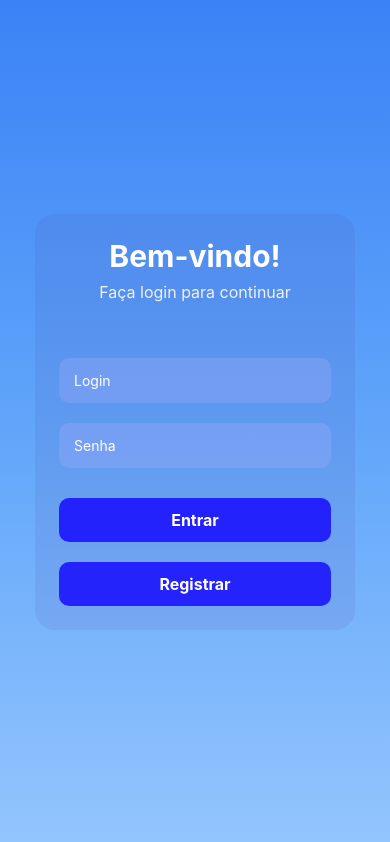
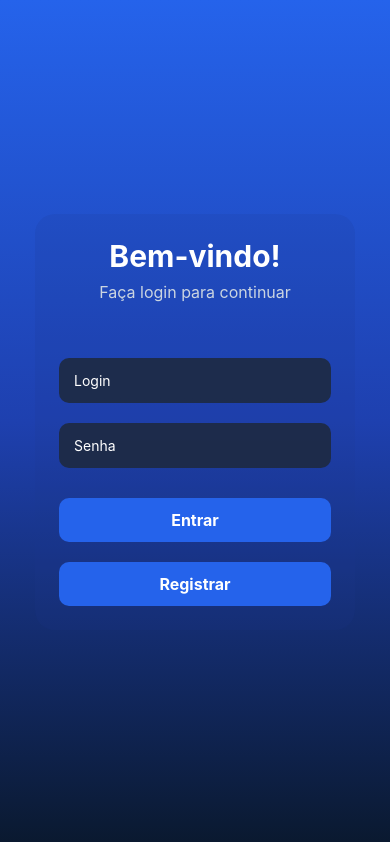
Before and after one commit to WillianPontes-prog/Digital-Funcionario, a React Native app: screen /Recursos in a window 390 px wide. Built offline with nearby package versions, Linux system fonts and the light colour scheme; what react-native-calendars would draw is missing.

Commit message:
corisis mais a

```diff
--- a/screens/ChatScreen.js
+++ b/screens/ChatScreen.js
@@ -1,6 +1,7 @@
 import React, { useState, useRef } from 'react';
 import { View, TextInput, Image, StyleSheet, FlatList, Text, Keyboard, TouchableOpacity } from 'react-native';
 import { Ionicons } from '@expo/vector-icons';
+import { LinearGradient } from 'expo-linear-gradient';
 import { COLORS } from './colors';
 
 export default function ChatScreen() {
@@ -23,6 +24,7 @@ export default function ChatScreen() {
   };
 
   return (
+    <LinearGradient colors={COLORS.gradient} style={styles.background}>
       <View style={styles.container}>
         <View style={styles.avatarContainer}>
           <Image
@@ -62,13 +64,17 @@ export default function ChatScreen() {
           </View>
         </View>
       </View>
+    </LinearGradient>
   );
 }
 
 const styles = StyleSheet.create({
+  background: {
+    flex: 1,
+  },
   container: {
     flex: 1,
-    backgroundColor: COLORS.gradient[2], // fundo claro do degradê
+    backgroundColor: 'transparent', // para mostrar o LinearGradient atrás
   },
   avatarContainer: {
     alignItems: 'center',
@@ -99,13 +105,16 @@ const styles = StyleSheet.create({
     backgroundColor: COLORS.buttonBg,
     alignSelf: 'flex-end',
     borderRadius: 16,
-    padding: 10,
+    padding: 12,
     marginVertical: 4,
     maxWidth: '80%',
+    shadowColor: COLORS.buttonBg,
+    shadowOpacity: 0.15,
+    shadowOffset: { width: 0, height: 2 },
+    shadowRadius: 4,
+    elevation: 2,
   },
-  userBubble: {
-    // Personalize se quiser
-  },
+  userBubble: {},
   messageText: {
     color: COLORS.white,
     fontSize: 16,
--- a/screens/FunctionScreen.js
+++ b/screens/FunctionScreen.js
@@ -181,7 +181,7 @@ const styles = StyleSheet.create({
     padding: 20,
   },
   box: {
-    backgroundColor: 'rgba(255,255,255,0.85)',
+    backgroundColor: COLORS.boxBg,
     borderRadius: 10,
     padding: 14,
     marginTop: 20,
@@ -192,43 +192,43 @@ const styles = StyleSheet.create({
     elevation: 2,
   },
   activeBox: {
-    backgroundColor: 'rgba(59,130,246,0.12)',
+    backgroundColor: COLORS.inputBg, // caixa aberta fica mais escura e com mais contraste
   },
   boxTitle: {
     fontSize: 18,
     fontWeight: 'bold',
-    color: '#1e3a8a',
+    color: COLORS.white,
   },
   boxContent: {
     marginTop: 10,
     padding: 20,
-    backgroundColor: 'rgba(255,255,255,0.95)',
+    backgroundColor: COLORS.inputBg, // fundo da área aberta também escuro para contraste
     borderRadius: 10,
   },
   input: {
-    backgroundColor: '#f1f5f9',
+    backgroundColor: COLORS.whiteSoft,
     padding: 12,
     borderRadius: 8,
     marginBottom: 10,
-    color: '#1e293b',
+    color: COLORS.gradient[2],
     fontSize: 15,
     borderWidth: 1,
-    borderColor: '#cbd5e1',
+    borderColor: COLORS.boxBg,
   },
   button: {
-    backgroundColor: '#2563eb',
+    backgroundColor: COLORS.buttonBg,
     padding: 12,
     borderRadius: 8,
     alignItems: 'center',
     marginTop: 10,
   },
   buttonText: {
-    color: '#fff',
+    color: COLORS.white,
     fontWeight: 'bold',
     fontSize: 16,
   },
   sectionText: {
-    color: '#1e293b',
+    color: COLORS.whiteSoft,
     fontSize: 15,
   },
 });
--- a/screens/colors.js
+++ b/screens/colors.js
@@ -1,9 +1,9 @@
 export const COLORS = {
-  gradient: ['#3b82f6', '#60a5fa', '#93c5fd'],
-  boxBg: 'rgba(81, 61, 150, 0.1)',
-  inputBg: 'rgba(178, 173, 252, 0.25)',
-  buttonBg: 'rgba(17, 0, 255, 0.79)',
+  gradient: ['#2563eb', '#1e40af', '#0a192f'], // azul escuro para mais contraste
+  boxBg: 'rgba(30, 58, 138, 0.15)',            // azul escuro translúcido
+  inputBg: 'rgba(30, 41, 59, 0.85)',           // azul bem escuro translúcido
+  buttonBg: '#2563eb',                         // azul forte e sólido
   white: '#fff',
-  whiteSoft: '#f8f8f8',
-  subtitle: '#f0f0f0',
+  whiteSoft: '#e5e7eb',                        // cinza claro para texto em input
+  subtitle: '#cbd5e1',                         // cinza-azulado claro
 };
```
Lines whose indentation alone changed are shown as unchanged.
